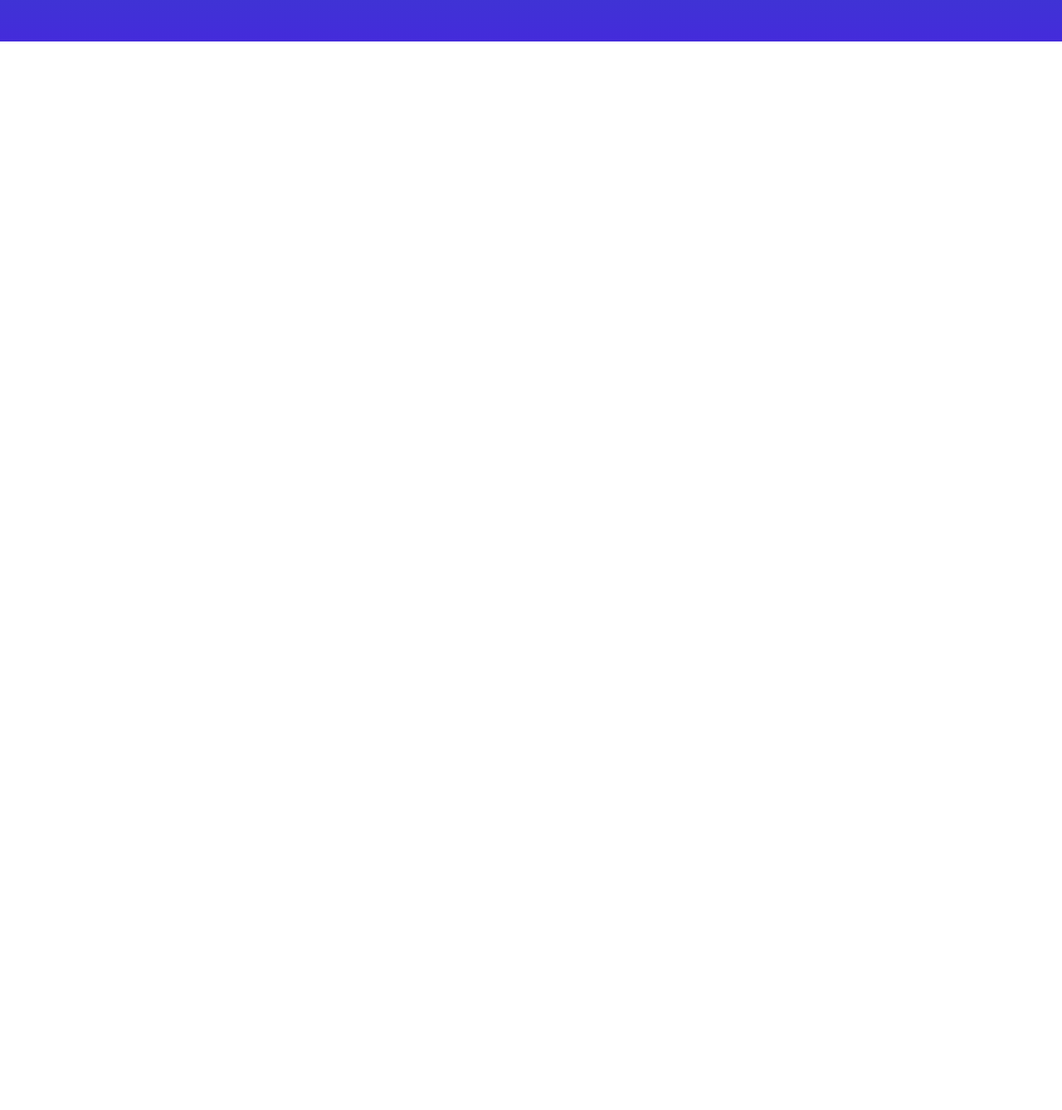
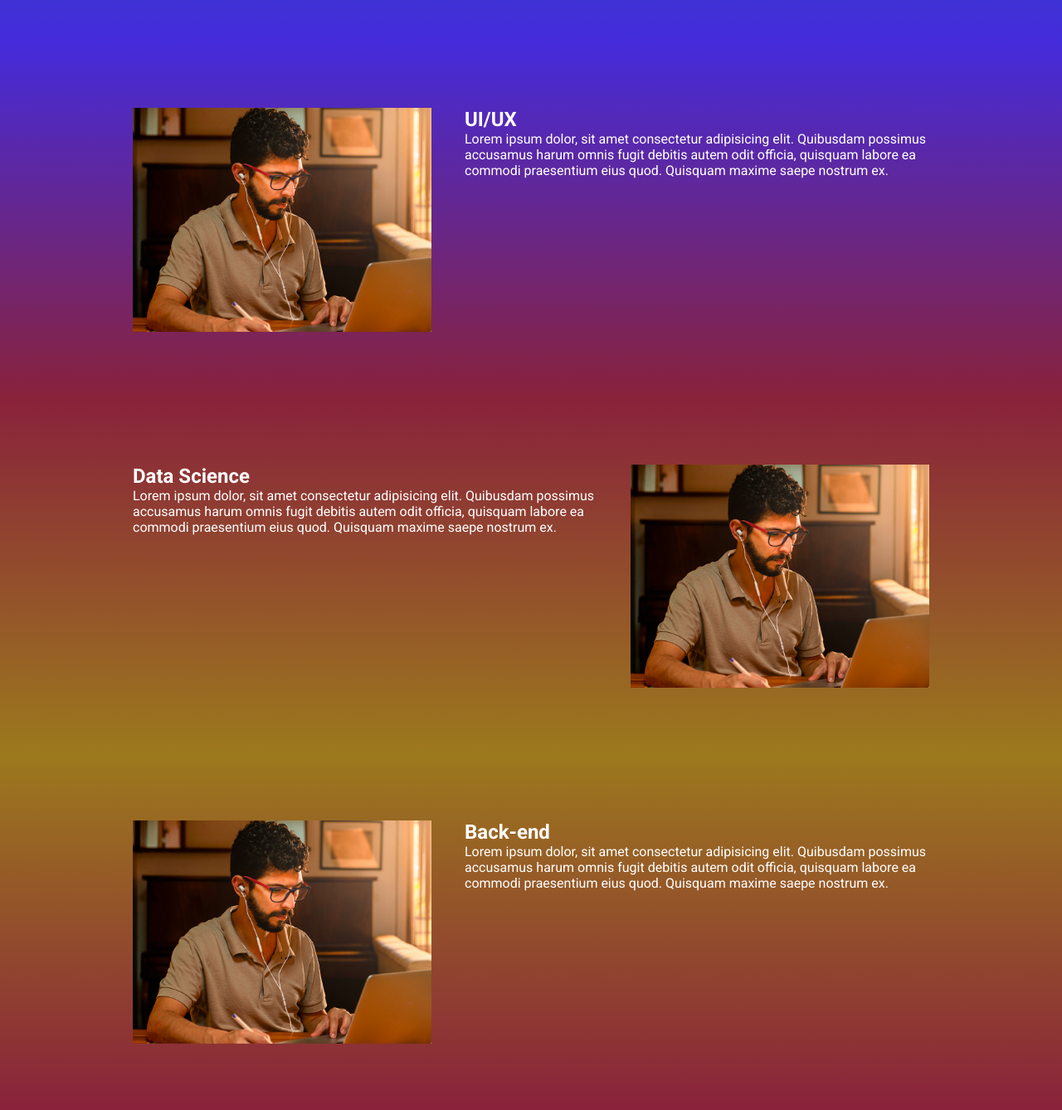
Before and after one commit to PhilipeF/ebac_tech_talks, a website built with Parcel: page src/index.html in a window 1280 px wide. Shown: the part 940-2278 px from the top of the page at 83% size. Before the commit the page ends 990 px from the top, so only its background shows below. Built offline with nearby package versions, Linux system fonts and the light colour scheme.

Commit message:
Feat: Adicionando animação as seções

```diff
--- a/src/index.html
+++ b/src/index.html
@@ -9,6 +9,7 @@
     <link
         href="https://fonts.googleapis.com/css2?family=Roboto:ital,wght@0,100;0,300;0,400;0,500;0,700;0,900;1,100;1,300;1,400;1,500;1,700;1,900&display=swap"
         rel="stylesheet">
+    <link rel="stylesheet" href="https://unpkg.com/aos@next/dist/aos.css" />
     <title>Ebac Tech Tasks</title>
     <link rel="stylesheet" href="styles/main.scss">
 </head>
@@ -24,7 +25,7 @@
                 <ul class="infos-bar__infos">
                     <li class="infos-bar__infos__item">
                         <b>Localização</b>
-                        <p>Allianz Parque - Barra Funda - São Paulo</p>
+                        Allianz Parque - Barra Funda - São Paulo
                     </li>
                     <li class="infos-bar__infos__item">
                         <b>Preço</b>
@@ -42,8 +43,8 @@
         </div>
     </header>
 
-    <section class="event">
-        <div class="container">
+    <section class="event event--front-end">
+        <div class="container" data-aos="fade-right">
             <div class="event__details">
                 <h2 class="event__details_title">Front-end</h2>
                 <p class="event__details_description">
@@ -56,6 +57,49 @@
         </div>
     </section>
 
+    <section class="event event--ux-ui event--image-left">
+        <div class="container" data-aos="fade-left">
+            <div class="event__details">
+                <h2 class="event__details_title">UI/UX</h2>
+                <p class="event__details_description">
+                    Lorem ipsum dolor, sit amet consectetur adipisicing elit. Quibusdam possimus accusamus harum omnis
+                    fugit debitis autem odit officia, quisquam labore ea commodi praesentium eius quod. Quisquam maxime
+                    saepe nostrum ex.
+                </p>
+            </div>
+            <img class="event__image" src="./images/frontend.png" alt="Front-end">
+        </div>
+    </section>
+
+    <section class="event event--data-science">
+        <div class="container" data-aos="fade-right">
+            <div class="event__details">
+                <h2 class="event__details_title">Data Science</h2>
+                <p class="event__details_description">
+                    Lorem ipsum dolor, sit amet consectetur adipisicing elit. Quibusdam possimus accusamus harum omnis
+                    fugit debitis autem odit officia, quisquam labore ea commodi praesentium eius quod. Quisquam maxime
+                    saepe nostrum ex.
+                </p>
+            </div>
+            <img class="event__image" src="./images/frontend.png" alt="Front-end">
+        </div>
+    </section>
+
+    <section class="event event--back-end event--image-left">
+        <div class="container" data-aos="fade-left">
+            <div class="event__details">
+                <h2 class="event__details_title">Back-end</h2>
+                <p class="event__details_description">
+                    Lorem ipsum dolor, sit amet consectetur adipisicing elit. Quibusdam possimus accusamus harum omnis
+                    fugit debitis autem odit officia, quisquam labore ea commodi praesentium eius quod. Quisquam maxime
+                    saepe nostrum ex.
+                </p>
+            </div>
+            <img class="event__image" src="./images/frontend.png" alt="Front-end">
+        </div>
+    </section>
+    <script src="https://unpkg.com/aos@next/dist/aos.js"></script>
+
     <script src="scripts/main.js"></script>
 </body>
 
--- a/src/scripts/main.js
+++ b/src/scripts/main.js
@@ -1 +1 @@
-console.log('Olá mundo');
+  AOS.init();
--- a/src/styles/_event.scss
+++ b/src/styles/_event.scss
@@ -1,17 +1,40 @@
+@use './variables.scss';
+
 .event {
     padding: 80px 0;
-    background-image: linear-gradient(#1B6CA7, #442BDB);
+
+    &--front-end {
+        background-image: linear-gradient(variables.$blue1, variables.$blue2);
+    }
+
+    &--ux-ui {
+        background-image: linear-gradient(variables.$blue2, variables.$pink);
+    }
+
+    &--data-science {
+        background-image: linear-gradient(variables.$pink, variables.$yellow);
+    }
+
+    &--back-end {
+        background-image: linear-gradient(variables.$yellow, variables.$pink);
+    }
+
+    &--image-left {
+        .container {
+            flex-direction: row-reverse;
+        }
+    }
 
     .container {
         display: flex;
+        gap: 40px;
     }
 
     &__image {
         max-width: 360px;
     }
 
-    &__detail {
-        margin-right: 40px;
+    &__details {
 
         &__title {
             font-size: 18px;
--- a/src/styles/_hero.scss
+++ b/src/styles/_hero.scss
@@ -1,3 +1,5 @@
+@use 'variables';
+
 .hero {
     padding-top: 64px;
     padding-bottom: 100px;
@@ -16,7 +18,7 @@
         top: 0;
         width: 100%;
         height: 100%;
-        background-color: #000;
+        background-color: variables.$secondaryTextColor;
         content: '';
         opacity: 0.7;
     }
--- a/src/styles/components/_button.scss
+++ b/src/styles/components/_button.scss
@@ -1,3 +1,5 @@
+@use '../variables.scss';
+
 .button {
     padding: 12px;
     font-size: 18px;
@@ -7,8 +9,8 @@
     white-space: nowrap;
 
     &--primary {
-        color: #FFF;
-        background-color: #4F2AC3;
+        color: variables.$textColor;
+        background-color: variables.$blue2;
     }
 
     @media (max-width: 640px) {
--- a/src/styles/components/_infos_bar.scss
+++ b/src/styles/components/_infos_bar.scss
@@ -1,3 +1,5 @@
+@use '../variables.scss';
+
 .infos-bar {
     padding: 16px 24px;
     background-color: #fff;
@@ -11,12 +13,12 @@
         &__item {
             font-size: 14px;
             display: block;
-            color: #000;
+            color: variables.$secondaryTextColor;
 
             b {
                 font-size: 18px;
                 display: block;
-                color: #000;
+                color: variables.$secondaryTextColor;
             }
         }
     }
--- a/src/styles/main.scss
+++ b/src/styles/main.scss
@@ -2,13 +2,14 @@
 @use './components/infos_bar';
 @use './components/button';
 @use 'event';
+@use 'variables';
 
 * {
     margin: 0;
     padding: 0;
     box-sizing: border-box;
     font-family: Roboto, sans-serif;
-    color: #fff;
+    color: variables.$textColor;
     list-style: none;
 
 }
--- /dev/null
+++ b/src/styles/variables.scss
@@ -0,0 +1,7 @@
+$textColor: #FFF;
+$secondaryTextColor: #000;
+
+$blue1: #1B6CA7;
+$blue2: #442BDB;
+$pink: #89223B;
+$yellow: #9C791D;
```
